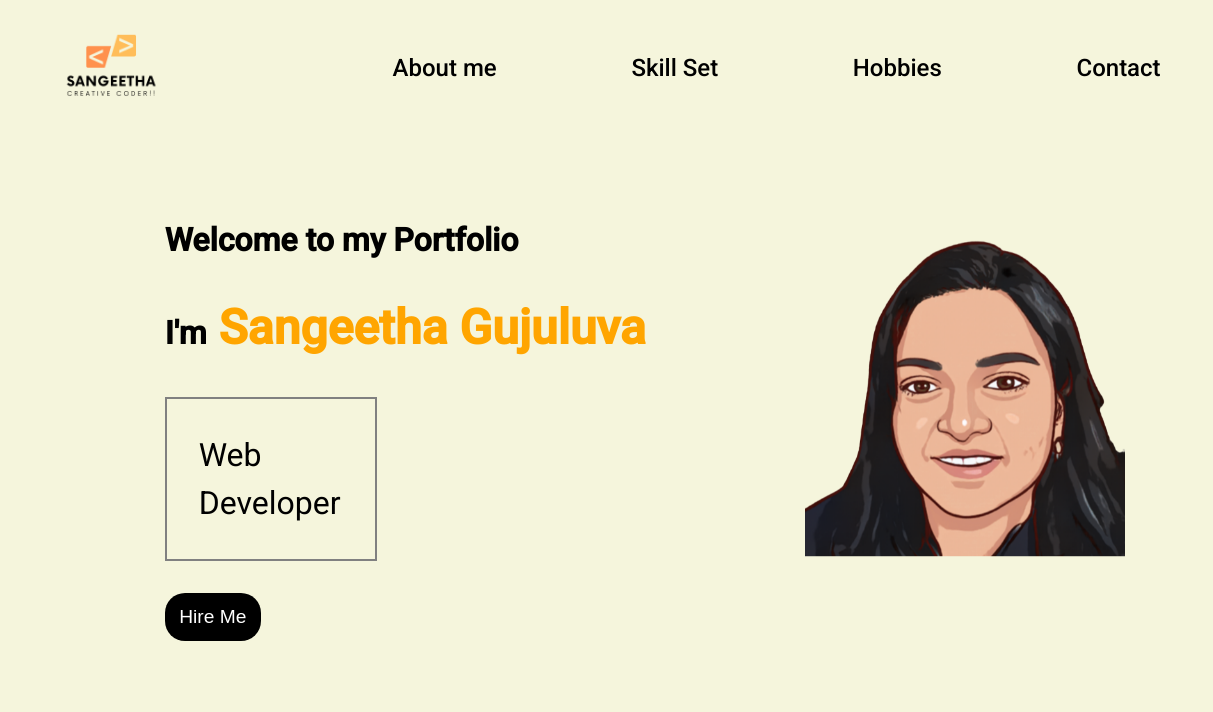
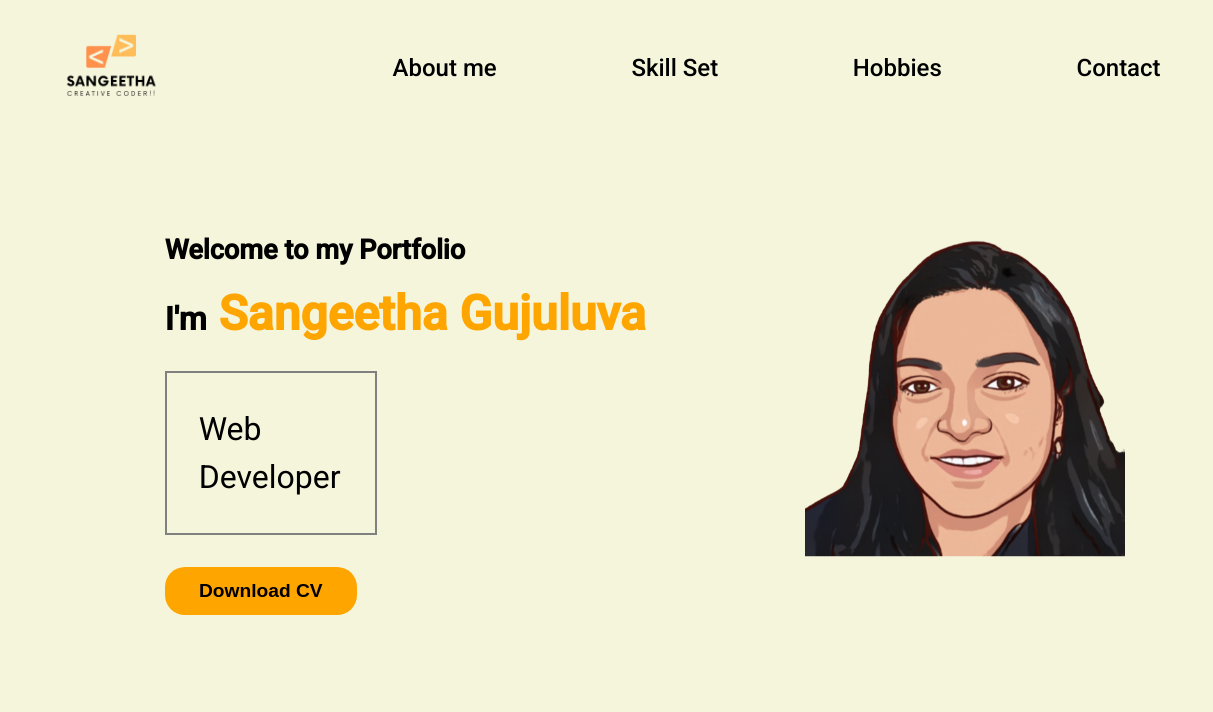
Before and after one commit to sgujuluva/Portfolio, a website: page src/index.html in a window 1280 px wide. Shown: the top 712 px of the page, 67-1280 px from the left. Drawn offline with nearby package versions, Linux system fonts and the light colour scheme; files that its build step writes are made by us from their sources; files whose address does not match are found by name.

Commit message:
landing page styled

```diff
--- a/src/index.html
+++ b/src/index.html
@@ -30,10 +30,10 @@
       <!-- main landing page -->
       <section class="main-content">
         <article class="main-text">
-          <h1>Welcome to my Portfolio</h1>
+          <h3>Welcome to my Portfolio</h3>
           <h2><span>I'm</span> Sangeetha Gujuluva</h2>
           <p>Web Developer</p>
-          <button>Hire Me</button>
+          <button>Download CV</button>
         </article>
         <article class="image">
           <img src="./images/image-portfolio.png" alt="picture" />
--- a/src/scss/landing-page.scss
+++ b/src/scss/landing-page.scss
@@ -8,41 +8,35 @@
   align-items: center;
 }
 .main-text {
-    margin-top:2%;
-    line-height: 3rem;
+  margin-top: 2%;
+  line-height: 1.5rem;
 }
-  .main-text h1 {
-    font-size: 2rem;
+.main-text h3 {
+  font-size: 1.7rem;
 }
 .main-text h2 {
   font-size: 3rem;
-    color:orange;
+  color: orange;
 }
 .main-text span {
   font-size: 2rem;
-        color:black;
+  color: black;
 }
 .main-text p {
   font-size: 2rem;
-       /*  font-weight: 600; */
 }
 /* Hire me -button */
 .main-text button {
-    width: 20%;
+  width: 40%;
   height: 3rem;
   font-size: 1.2rem;
-    background: black;
-    color: white;
-   /*  border-top-right-radius: 15px;
-    border-bottom-left-radius: 15px; */
+  font-weight: 700;
+  background: orange;
+  color: black;
   border: none;
   border-radius: 20px;
+  cursor: pointer;
 }
-  /* .main-text button:hover {
-    border-radius: 15px;
-    border-top-left-radius: 0;
-    border-bottom-right-radius: 0;
-  } */
 /* my image */
 .image img {
   width: 25vw;
```
Lines whose indentation alone changed are shown as unchanged.
